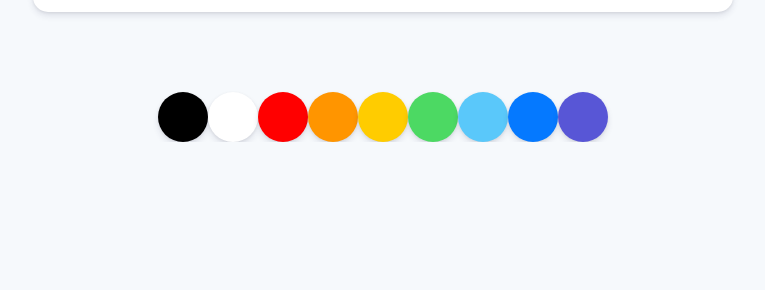
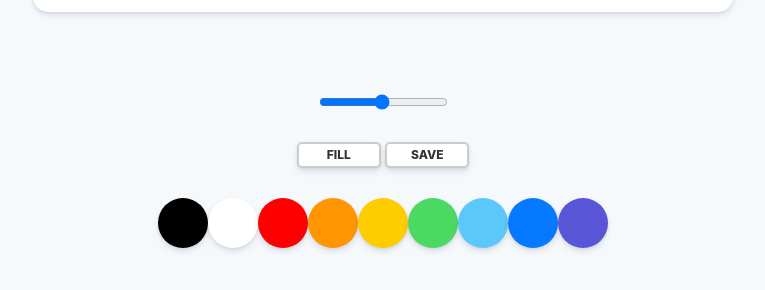
Before and after one commit to Peter-Roh/paintjs, a plain HTML site: page index.html in a window 1280 px wide. Shown: the part 738-1028 px from the top of the page, without its empty margins (257-1022 px from the left). Before the commit the page ends 880 px from the top, so only its background shows below. Drawn offline with Linux system fonts and the light colour scheme.

Commit message:
learned how to add input and make button

```diff
--- a/index.html
+++ b/index.html
@@ -10,6 +10,20 @@
   <body>
     <canvas id="jsCanvas" class="canvas"></canvas>
     <div class="controls">
+      <div class="controls__range">
+        <input
+          type="range"
+          id="jsRange"
+          min="0.1"
+          max="5.0"
+          value="2.5"
+          step="0.1"
+        />
+      </div>
+      <div class="controls__btns">
+        <button id="jsMode">Fill</button>
+        <button id="jsSave">Save</button>
+      </div>
       <div class="controls__colors" id="jsColors">
         <div class="controls__color" style="background-color:black"></div>
         <div class="controls__color" style="background-color:white"></div>
--- a/styles.css
+++ b/styles.css
@@ -7,7 +7,7 @@ body {
   display: flex;
   flex-direction: column;
   align-items: center;
-  padding-top: 50px;
+  padding: 50px 0px;
 }
 
 .canvas {
@@ -26,8 +26,39 @@ body {
   cursor: pointer;
 }
 
+.controls .controls__range {
+  margin-bottom: 30px;
+}
+
 .controls {
   margin-top: 80px;
+  display: flex;
+  flex-direction: column;
+  align-items: center;
+}
+
+.controls .controls__btns {
+  margin-bottom: 30px;
+}
+
+.controls__btns button {
+  all: unset;
+  cursor: pointer;
+  background-color: white;
+  padding: 5px 0px;
+  width: 80px;
+  text-align: center;
+  border-radius: 5px;
+  box-shadow: 0 4px 6px rgba(50, 50, 93, 0.11), 0 1px 3px rgba(0, 0, 0, 0.08);
+  border: 2px solid rgba(0, 0, 0, 0.2);
+  color: rgba(0, 0, 0, 0.8);
+  text-transform: uppercase;
+  font-weight: 800;
+  font-size: 12px;
+}
+
+.controls__btns button:active {
+  transform: scale(0.98);
 }
 
 .controls .controls__colors {
```
